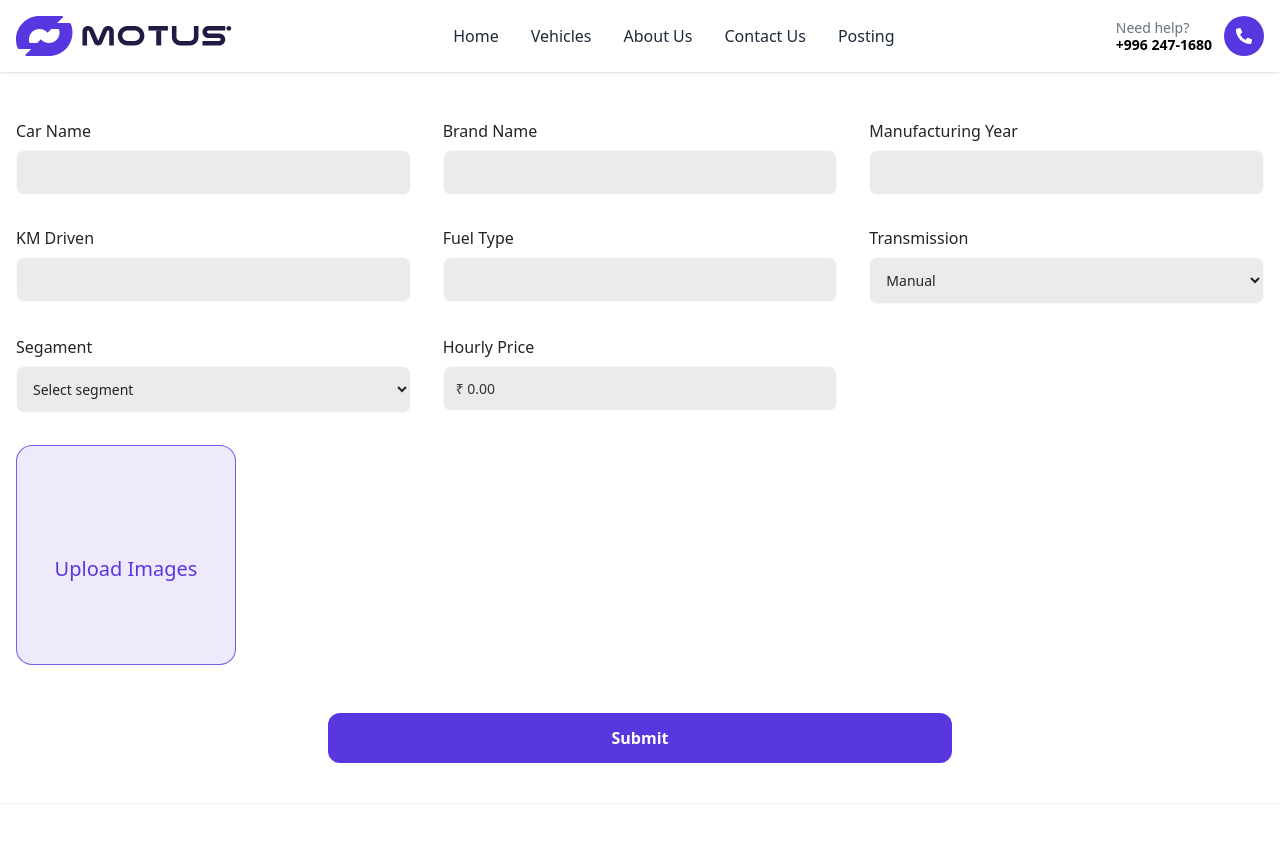
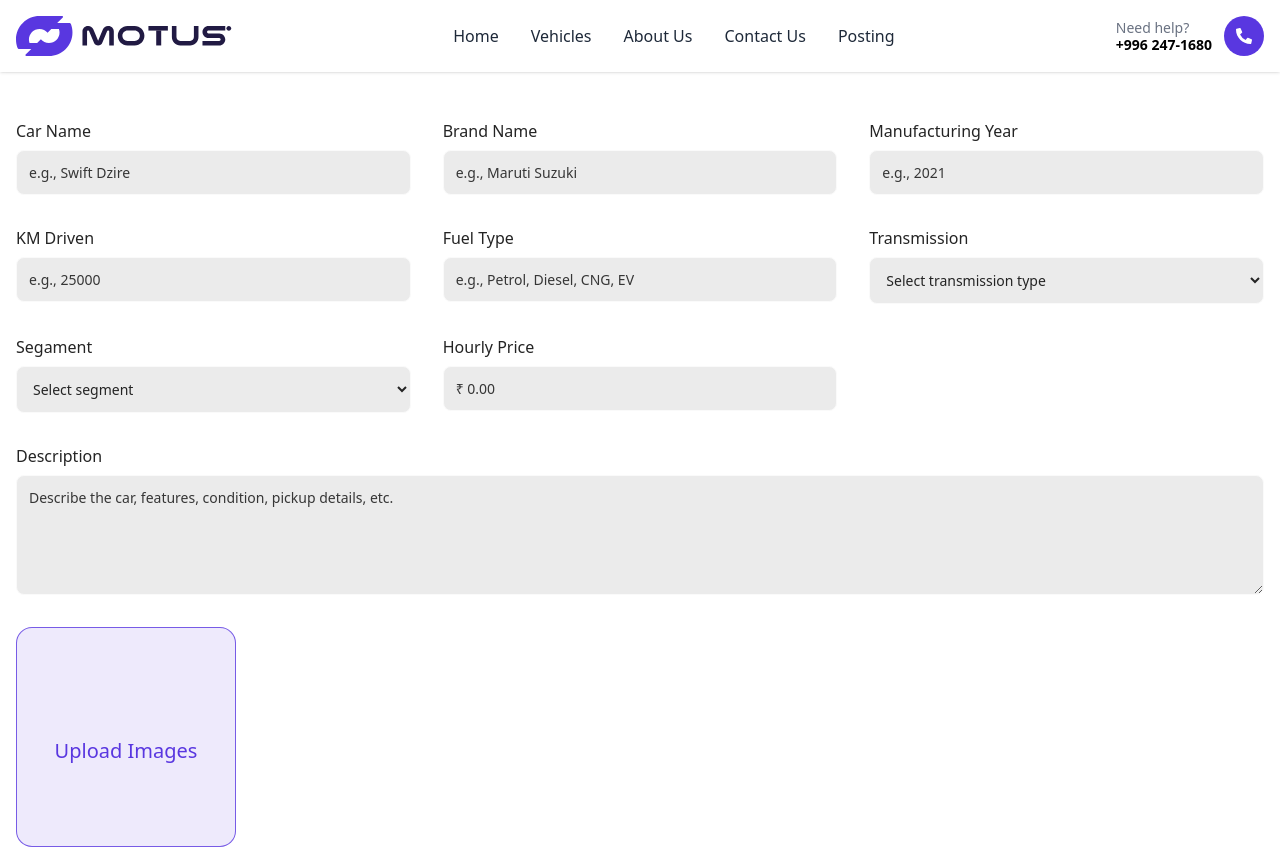
Before and after one commit to vishwask0014/rent-car, a Next.js app: page /posting in a window 1280 px wide. Shown: the top 849 px of the page. Built offline with nearby package versions, Linux system fonts and the light colour scheme; some icons are missing.

Commit message:
feat(posting,globals): add placeholders and description textarea; wire submit/reset

```diff
--- a/app/(pages)/posting/page.tsx
+++ b/app/(pages)/posting/page.tsx
@@ -17,6 +17,7 @@ export default function page({ path }: { path: string }) {
   const [uploadImage, setuploadImage] = useState<string>("");
   const [transmission, setTransmission] = useState<string>("");
   const [gallaryArray, setGallaryArray] = useState<string[]>([]);
+  const [description, setDescription] = useState("");
   const router = useRouter();
 
   // array to collect images upload by user
@@ -38,6 +39,7 @@ export default function page({ path }: { path: string }) {
     transmission: string,
     segament: string,
     hourlyPrice: string,
+    description: string,
     gallaryArray: string[]
   ) => {
     const refrence = ref(db, "carDetails/" + userId);
@@ -51,6 +53,7 @@ export default function page({ path }: { path: string }) {
       transmission: transmission,
       segament: segament,
       hourlyPrice: hourlyPrice,
+      description: description,
       gallaryArray: gallaryArray,
     });
 
@@ -67,6 +70,7 @@ export default function page({ path }: { path: string }) {
     setHourlyPrice("");
     setuploadImage("");
     setGallaryArray([]);
+    setDescription("");
     router.refresh();
   };
 
@@ -78,7 +82,7 @@ export default function page({ path }: { path: string }) {
             <label>Car Name</label>
             <input
               type="text"
-              placeholder=""
+              placeholder="e.g., Swift Dzire"
               onChange={(e: any) => setCarName(e.target.value)}
             />
           </div>
@@ -88,6 +92,7 @@ export default function page({ path }: { path: string }) {
             <input
               type="text"
               className="border-slate-300"
+              placeholder="e.g., Maruti Suzuki"
               onChange={(e: any) => setBrand(e.target.value)}
             />
           </div>
@@ -96,7 +101,7 @@ export default function page({ path }: { path: string }) {
             <label>Manufacturing Year</label>
             <input
               type="text"
-              placeholder=""
+              placeholder="e.g., 2021"
               onChange={(e: any) => setmanufacturingYear(e.target.value)}
             />
           </div>
@@ -105,7 +110,7 @@ export default function page({ path }: { path: string }) {
             <label>KM Driven</label>
             <input
               type="text"
-              placeholder=""
+              placeholder="e.g., 25000"
               onChange={(e: any) => setKMdriven(e.target.value)}
             />
           </div>
@@ -114,7 +119,7 @@ export default function page({ path }: { path: string }) {
             <label>Fuel Type</label>
             <input
               type="text"
-              placeholder=""
+              placeholder="e.g., Petrol, Diesel, CNG, EV"
               onChange={(e: any) => setFuelType(e.target.value)}
             />
           </div>
@@ -122,6 +127,7 @@ export default function page({ path }: { path: string }) {
           <div className="form-contianer">
             <label>Transmission</label>
             <select
+              value={transmission}
               onChange={(e: React.ChangeEvent<HTMLSelectElement>) =>
                 setTransmission(e.target.value)
               }
@@ -163,6 +169,17 @@ export default function page({ path }: { path: string }) {
               placeholder="₹ 0.00"
               onChange={(e: React.ChangeEvent<HTMLInputElement>) =>
                 setHourlyPrice(e.target.value)
+              }
+            />
+          </div>
+
+          <div className="form-contianer col-span-3">
+            <label>Description</label>
+            <textarea
+              placeholder="Describe the car, features, condition, pickup details, etc."
+              className="w-full border rounded-md p-3 !min-h-[120px]"
+              onChange={(e: React.ChangeEvent<HTMLTextAreaElement>) =>
+                setDescription(e.target.value)
               }
             />
           </div>
@@ -219,6 +236,7 @@ export default function page({ path }: { path: string }) {
                 transmission,
                 segament,
                 hourlyPrice,
+                description,
                 gallaryArray
               )
             }
--- a/app/globals.css
+++ b/app/globals.css
@@ -85,7 +85,8 @@ h2 {
   }
 
   & input[type="text"],
-  & select {
+  & select,
+  & textarea {
     width: 100%;
     color: #242424;
     font-size: 14px;
```
